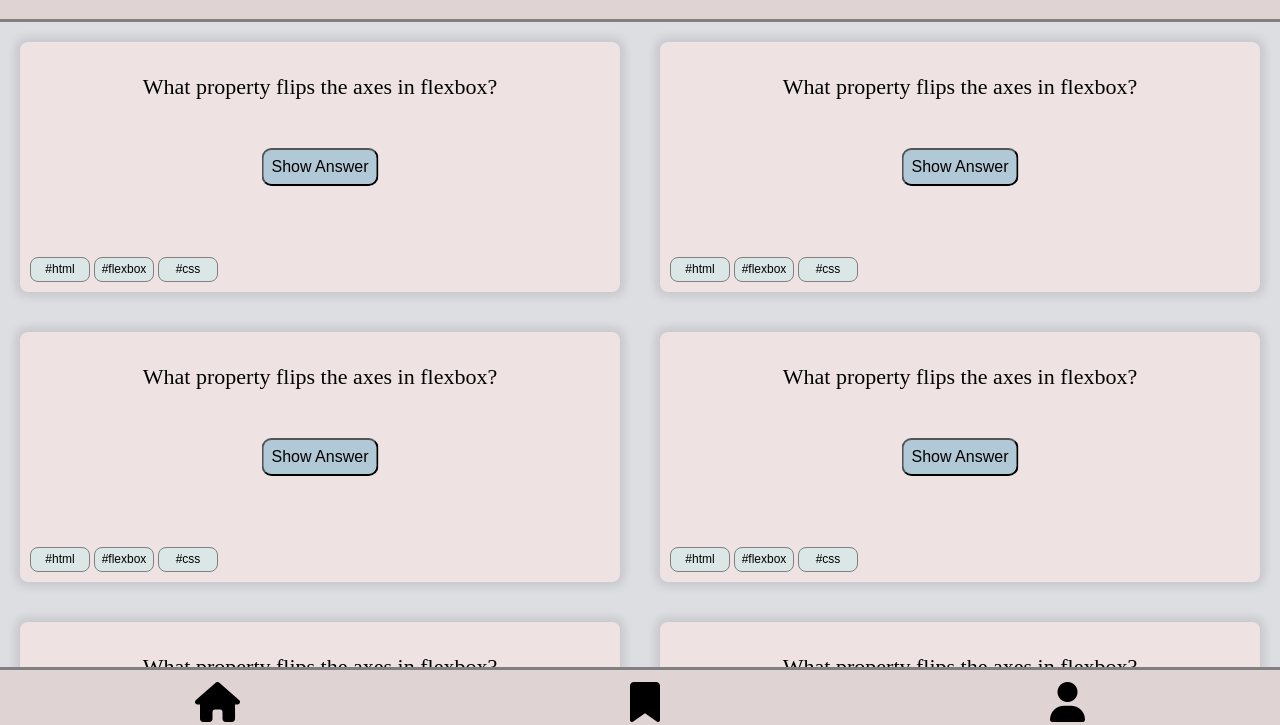
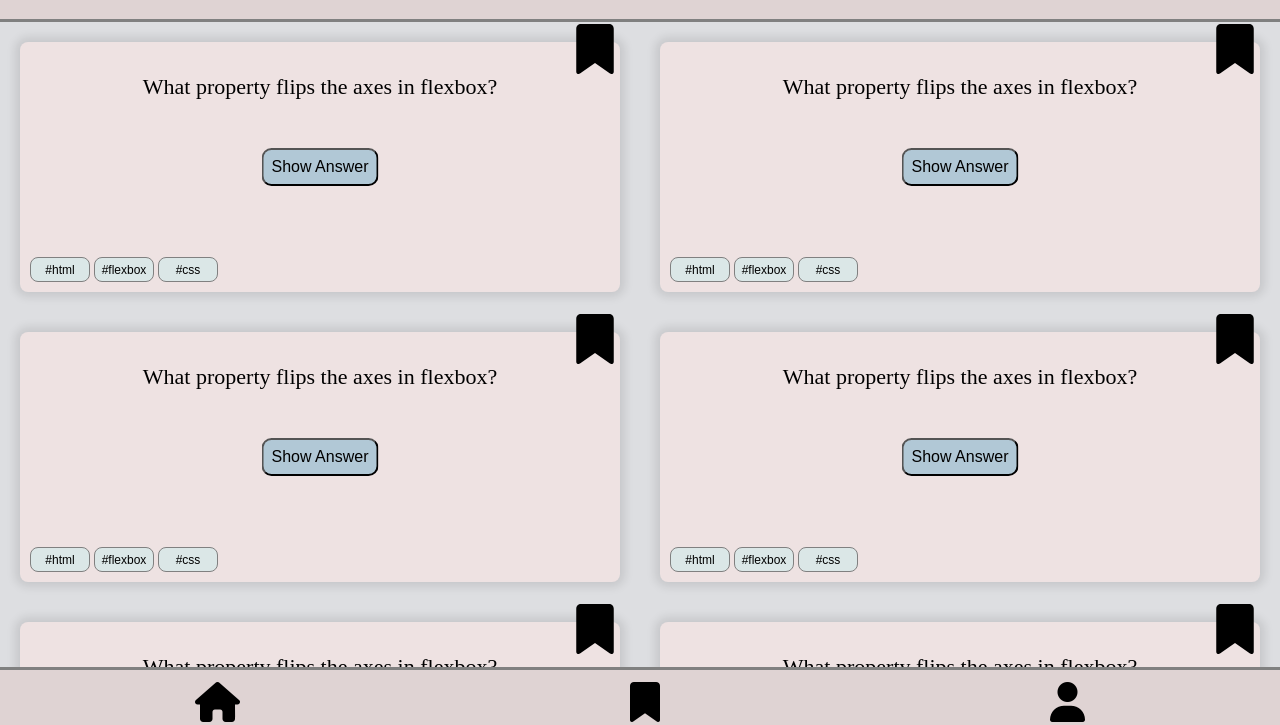
Before and after one commit to Abvali/Quiz-App, a plain HTML site: page index.html in a window 1280 px wide. Shown: the part 63-788 px from the top of the page. Drawn offline with Linux system fonts and the light colour scheme.

Commit message:
bookmark created

```diff
--- a/css/style.css
+++ b/css/style.css
@@ -17,12 +17,17 @@ body {
     flex-wrap: wrap;
     background-color: rgba(197, 190, 190, 0.456);
     margin-bottom: 60px;
-
+margin-top: 85px;
 }
 .quizapp{
     text-align: center;
     border-bottom: 3px gray solid;
     background-color: rgb(223, 211, 211);
+    position: fixed;
+    top: 0;
+    right: 0;
+    left: 0;
+    z-index: 1;
 }
 h1 {
     font-family: 'Gill Sans', 'Gill Sans MT', Calibri, 'Trebuchet MS', sans-serif;
@@ -48,6 +53,17 @@ text-align: center;
 }
 #question-card p {
 font-size: 22px;
+}
+.bookmark {
+    width: 50px;
+    height: 50px;
+    position: absolute;
+    top: -18px;
+    right: 0;
+    cursor: pointer;
+}
+.bookmark:hover {
+fill: rgb(140, 122, 122);
 }
 #answer-btn {
     padding: 8px;
--- a/index.html
+++ b/index.html
@@ -17,6 +17,9 @@
                 <p id="question">
                     What property flips the axes in flexbox?
                 </p>
+                <svg class="bookmark" xmlns="http://www.w3.org/2000/svg" viewBox="0 0 384 512">
+                    <path d="M0 48V487.7C0 501.1 10.9 512 24.3 512c5 0 9.9-1.5 14-4.4L192 400 345.7 507.6c4.1 2.9 9 4.4 14 4.4c13.4 0 24.3-10.9 24.3-24.3V48c0-26.5-21.5-48-48-48H48C21.5 0 0 21.5 0 48z"/>
+                </svg>
             </div>
             <a href="#"><button type="submit" id="answer-btn">Show Answer</button></a>
             <div class="tags">
@@ -31,6 +34,9 @@
                 <p id="question">
                     What property flips the axes in flexbox?
                 </p>
+                <svg class="bookmark" xmlns="http://www.w3.org/2000/svg" viewBox="0 0 384 512">
+                    <path d="M0 48V487.7C0 501.1 10.9 512 24.3 512c5 0 9.9-1.5 14-4.4L192 400 345.7 507.6c4.1 2.9 9 4.4 14 4.4c13.4 0 24.3-10.9 24.3-24.3V48c0-26.5-21.5-48-48-48H48C21.5 0 0 21.5 0 48z"/>
+                </svg>
             </div>
             <button type="submit" id="answer-btn">Show Answer</button>
             <div class="tags">
@@ -45,6 +51,9 @@
                 <p id="question">
                     What property flips the axes in flexbox?
                 </p>
+                <svg class="bookmark" xmlns="http://www.w3.org/2000/svg" viewBox="0 0 384 512">
+                    <path d="M0 48V487.7C0 501.1 10.9 512 24.3 512c5 0 9.9-1.5 14-4.4L192 400 345.7 507.6c4.1 2.9 9 4.4 14 4.4c13.4 0 24.3-10.9 24.3-24.3V48c0-26.5-21.5-48-48-48H48C21.5 0 0 21.5 0 48z"/>
+                </svg>
             </div>
             <button type="submit" id="answer-btn">Show Answer</button>
             <div class="tags">
@@ -59,6 +68,9 @@
                 <p id="question">
                     What property flips the axes in flexbox?
                 </p>
+                <svg class="bookmark" xmlns="http://www.w3.org/2000/svg" viewBox="0 0 384 512">
+                    <path d="M0 48V487.7C0 501.1 10.9 512 24.3 512c5 0 9.9-1.5 14-4.4L192 400 345.7 507.6c4.1 2.9 9 4.4 14 4.4c13.4 0 24.3-10.9 24.3-24.3V48c0-26.5-21.5-48-48-48H48C21.5 0 0 21.5 0 48z"/>
+                </svg>
             </div>
             <button type="submit" id="answer-btn">Show Answer</button>
             <div class="tags">
@@ -73,6 +85,9 @@
                 <p id="question">
                     What property flips the axes in flexbox?
                 </p>
+                <svg class="bookmark" xmlns="http://www.w3.org/2000/svg" viewBox="0 0 384 512">
+                    <path d="M0 48V487.7C0 501.1 10.9 512 24.3 512c5 0 9.9-1.5 14-4.4L192 400 345.7 507.6c4.1 2.9 9 4.4 14 4.4c13.4 0 24.3-10.9 24.3-24.3V48c0-26.5-21.5-48-48-48H48C21.5 0 0 21.5 0 48z"/>
+                </svg>
             </div>
             <button aria-label="show answer" type="submit" id="answer-btn">Show Answer</button>
             <div class="tags">
@@ -87,6 +102,9 @@
                 <p id="question">
                     What property flips the axes in flexbox?
                 </p>
+                <svg class="bookmark" xmlns="http://www.w3.org/2000/svg" viewBox="0 0 384 512">
+                    <path d="M0 48V487.7C0 501.1 10.9 512 24.3 512c5 0 9.9-1.5 14-4.4L192 400 345.7 507.6c4.1 2.9 9 4.4 14 4.4c13.4 0 24.3-10.9 24.3-24.3V48c0-26.5-21.5-48-48-48H48C21.5 0 0 21.5 0 48z"/>
+                </svg>
             </div>
             <button type="submit" id="answer-btn">Show Answer</button>
             <div class="tags">
```
